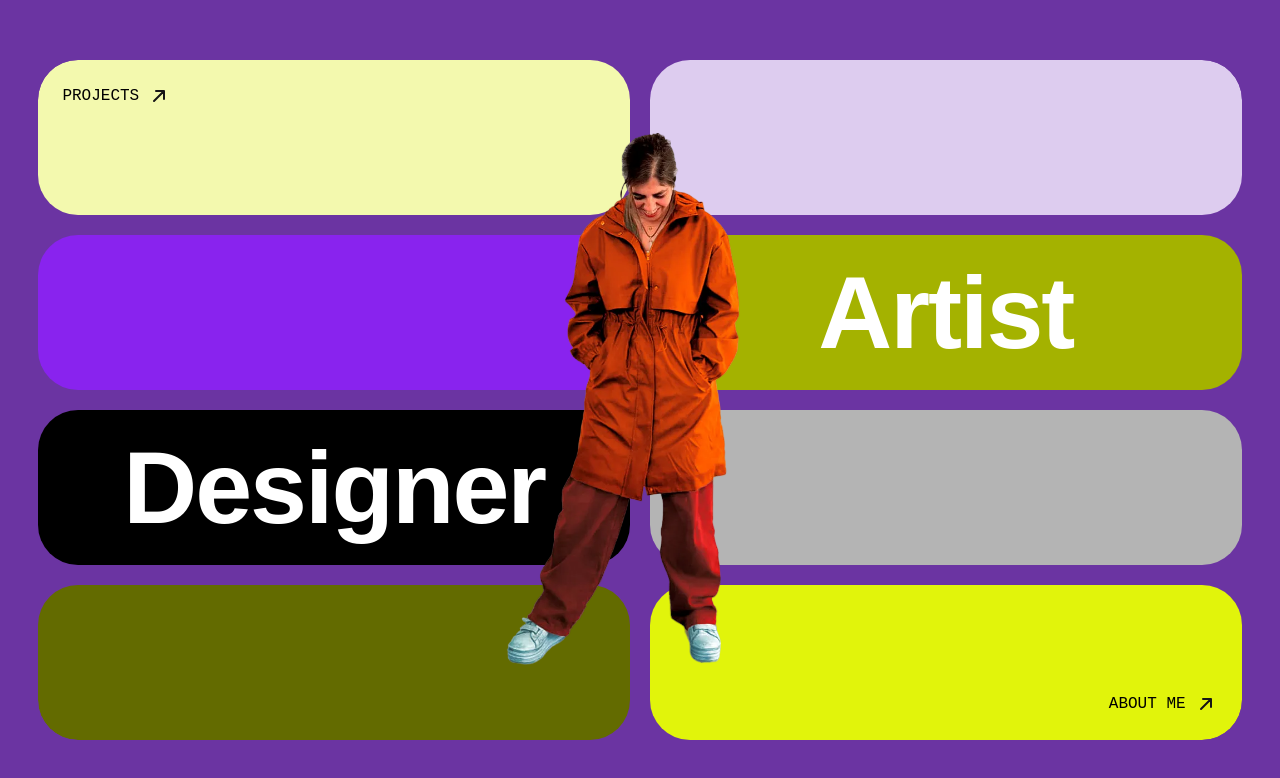
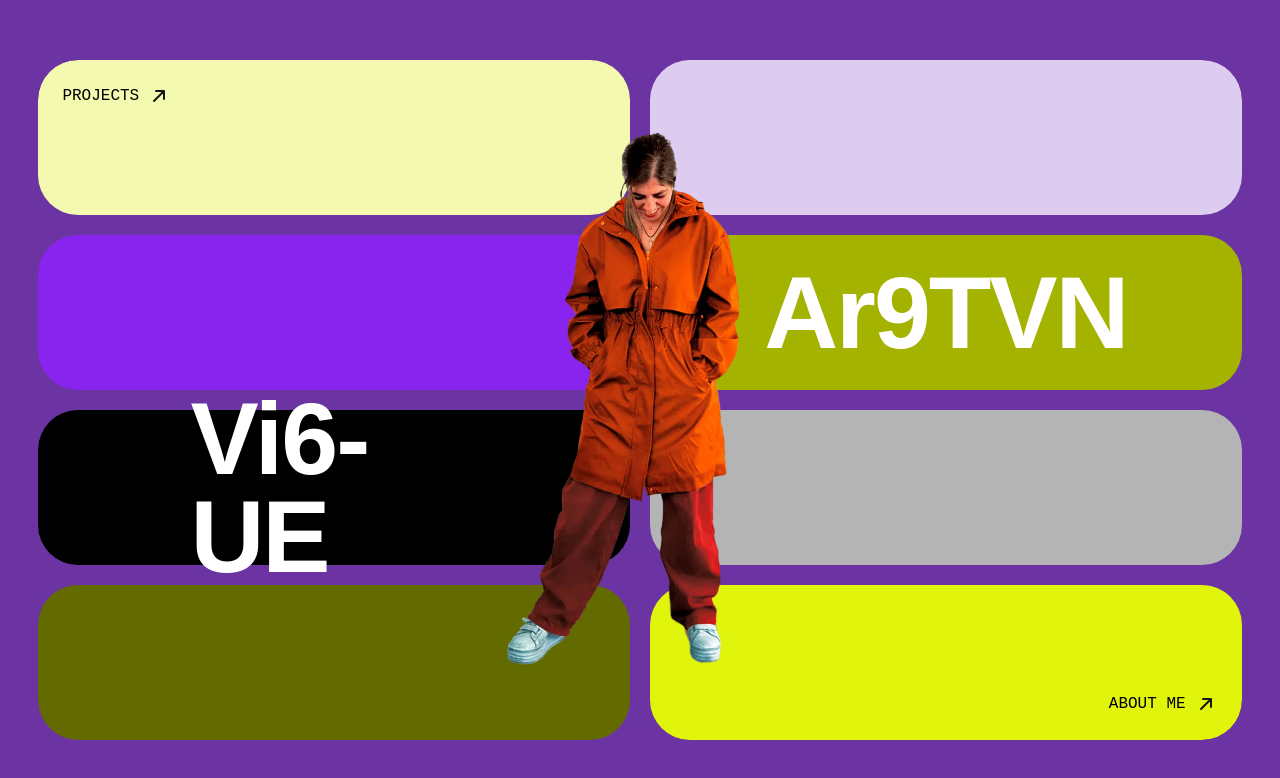
Before and after one commit to mamzlt88/portafolio, a React (Vite) app: page / in a window 1280 px wide. Shown: the top 778 px of the page. Built offline with nearby package versions, Linux system fonts and the light colour scheme.

Commit message:
chore(animation): deploy 600ms rotation cadence (display 600ms, fade 300ms)

```diff
--- a/src/components/sections/Landing.tsx
+++ b/src/components/sections/Landing.tsx
@@ -58,8 +58,8 @@ export default function Landing({ onAbout, onProjects }: LandingProps) {
             <RotatingDecryptedText
               words={["Artist", "DogMom", "Dancer", "Astrologer"]}
               className="pointer-events-none font-['Poppins',_sans-serif] font-semibold text-white leading-[0.95] text-[min(8vw,132px)] tracking-[-0.02em]"
-              displayMs={6000}
-              fadeMs={400}
+              displayMs={600}
+              fadeMs={300}
               startDelayMs={100}
             />
           </div>
@@ -69,8 +69,8 @@ export default function Landing({ onAbout, onProjects }: LandingProps) {
             <RotatingDecryptedText
               words={["Designer", "Product", "Manager", "Visual", "Experience"]}
               className="pointer-events-none font-['Poppins',_sans-serif] font-semibold text-white leading-[0.95] text-[min(8vw,132px)] tracking-[-0.02em]"
-              displayMs={6000}
-              fadeMs={400}
+              displayMs={600}
+              fadeMs={300}
               startDelayMs={100}
             />
           </div>
```
